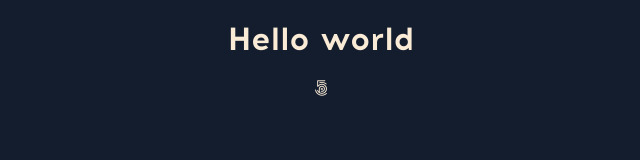
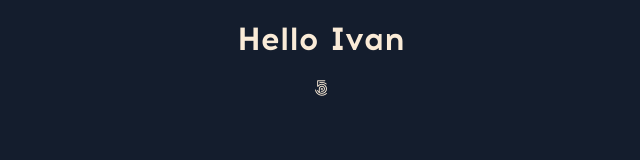
Before and after one commit to TrsarinskiyIvan/My-resume, a plain HTML site: page index.html in a window 1280 px wide. Shown: the whole page, without its empty margins (319-959 px from the left). Drawn offline with Linux system fonts and the light colour scheme.

Commit message:
3 MyResume project

```diff
--- a/index.html
+++ b/index.html
@@ -9,7 +9,7 @@
     <title>Document</title>
 </head>
 <body>
-    <h1>Hello world</h1>
+    <h1>Hello Ivan</h1>
     <i class="fab fa-500px"></i>
 </body>
 </html>
```
